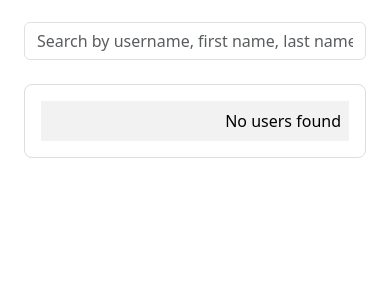
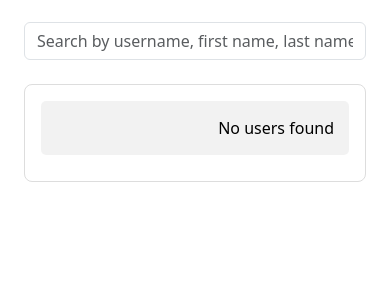
Before and after one commit to kirshinn/octobers_city_app, a Django app: page /en/users/ in a window 390 px wide. Shown: the part 176-476 px from the top of the page. Run offline with Django 5.2, Linux system fonts and the light colour scheme; the visitor is signed in with stand-in values (Sample User, id 1); data comes from the database, SQL or seed files in the repository; data that the repository does not hold is empty; some libraries are stand-ins or nearby versions.

Commit message:
update style.css

```diff
--- a/static/css/style.css
+++ b/static/css/style.css
@@ -22,4 +22,12 @@
         content: attr(data-label);
         font-weight: bold;
     }
+
+    table tbody tr td,
+    table tbody tr th {
+        border-radius: 5px;
+        margin-bottom: 10px;
+        padding: 15px !important;
+        --bs-table-bg-type: var(--bs-table-striped-bg);
+    }
 }
```
